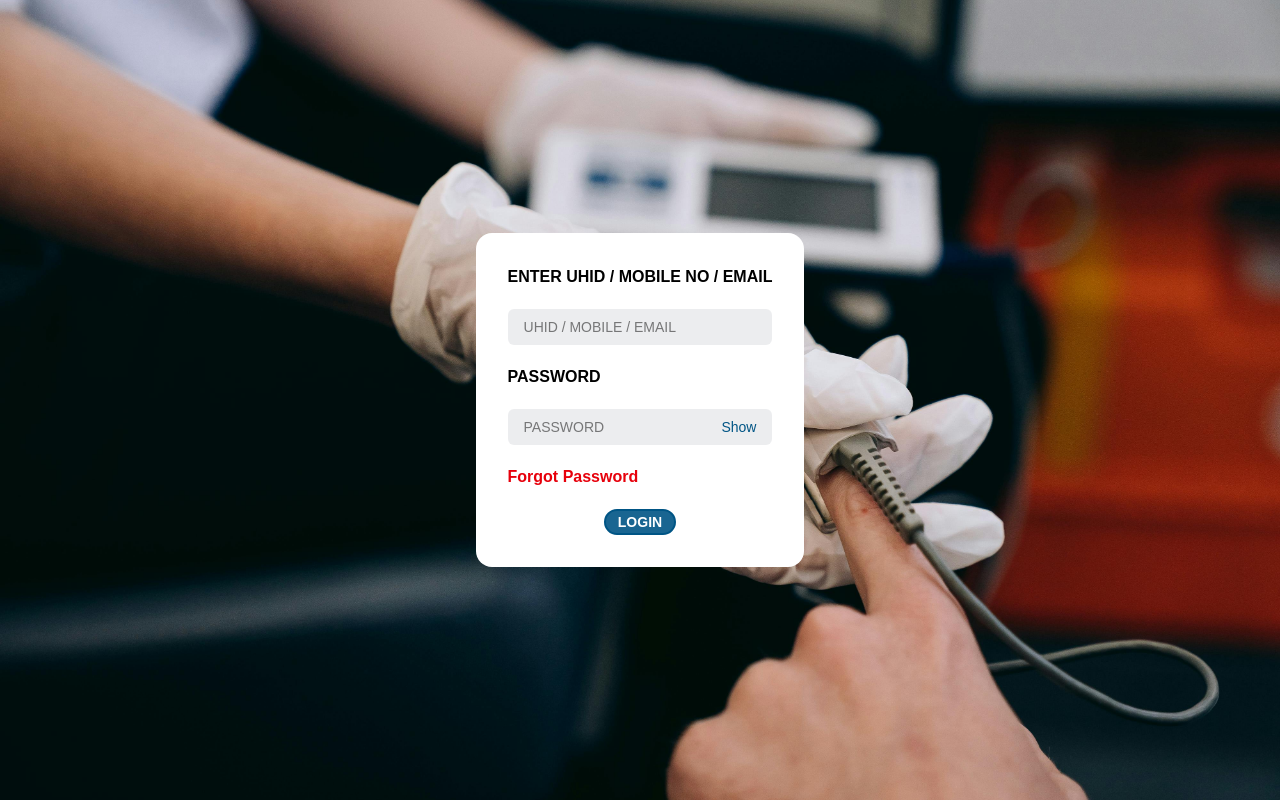
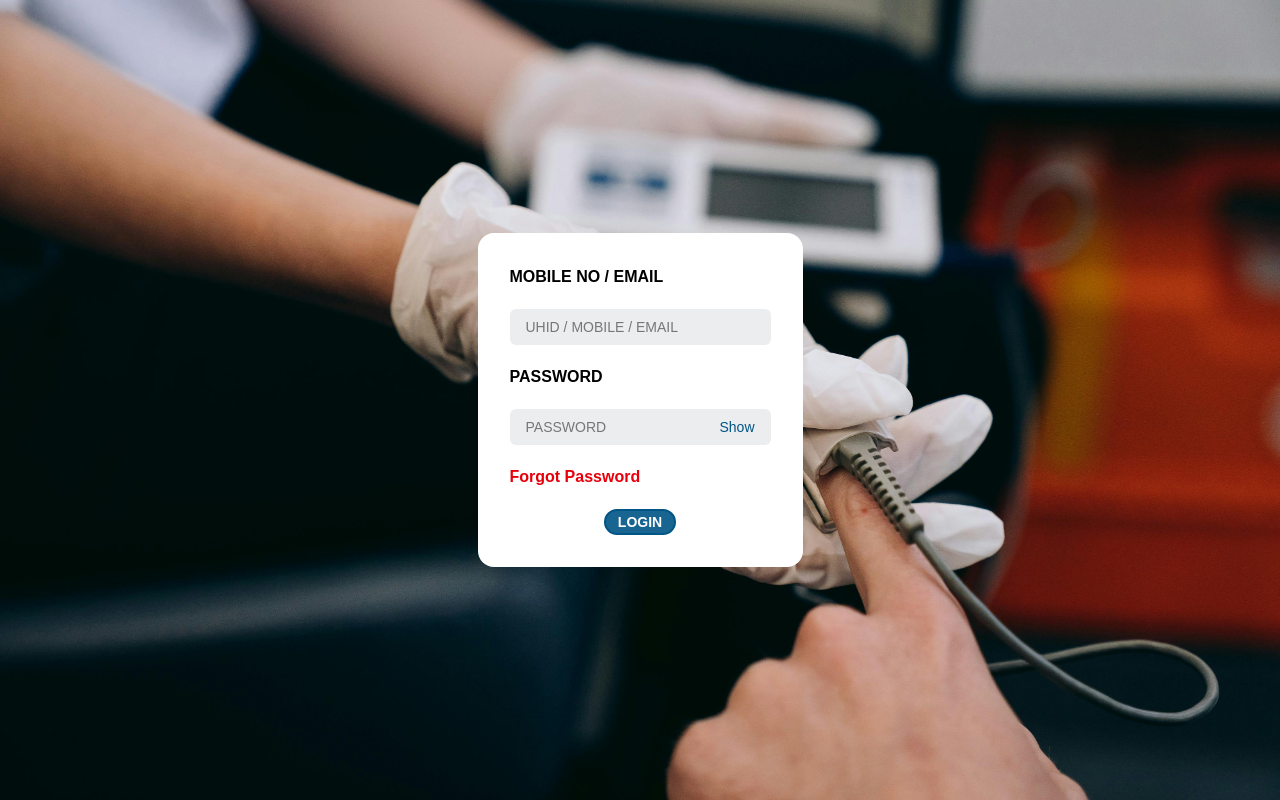
Before and after one commit to PromXP/Developer_Testing_PROMWebforms, a Next.js app: page / in a window 1280 px wide. Built offline with nearby package versions, Linux system fonts and the light colour scheme.

Commit message:
removed email from login

```diff
--- a/src/app/Login/page.jsx
+++ b/src/app/Login/page.jsx
@@ -181,7 +181,7 @@ const page = ({ isOpen, onClose, userDatasend }) => {
                     }`}
                   >
                     <p className="font-bold text-5 text-black">
-                      ENTER UHID / MOBILE NO / EMAIL
+                      MOBILE NO / EMAIL
                     </p>
                   </div>
 
```
